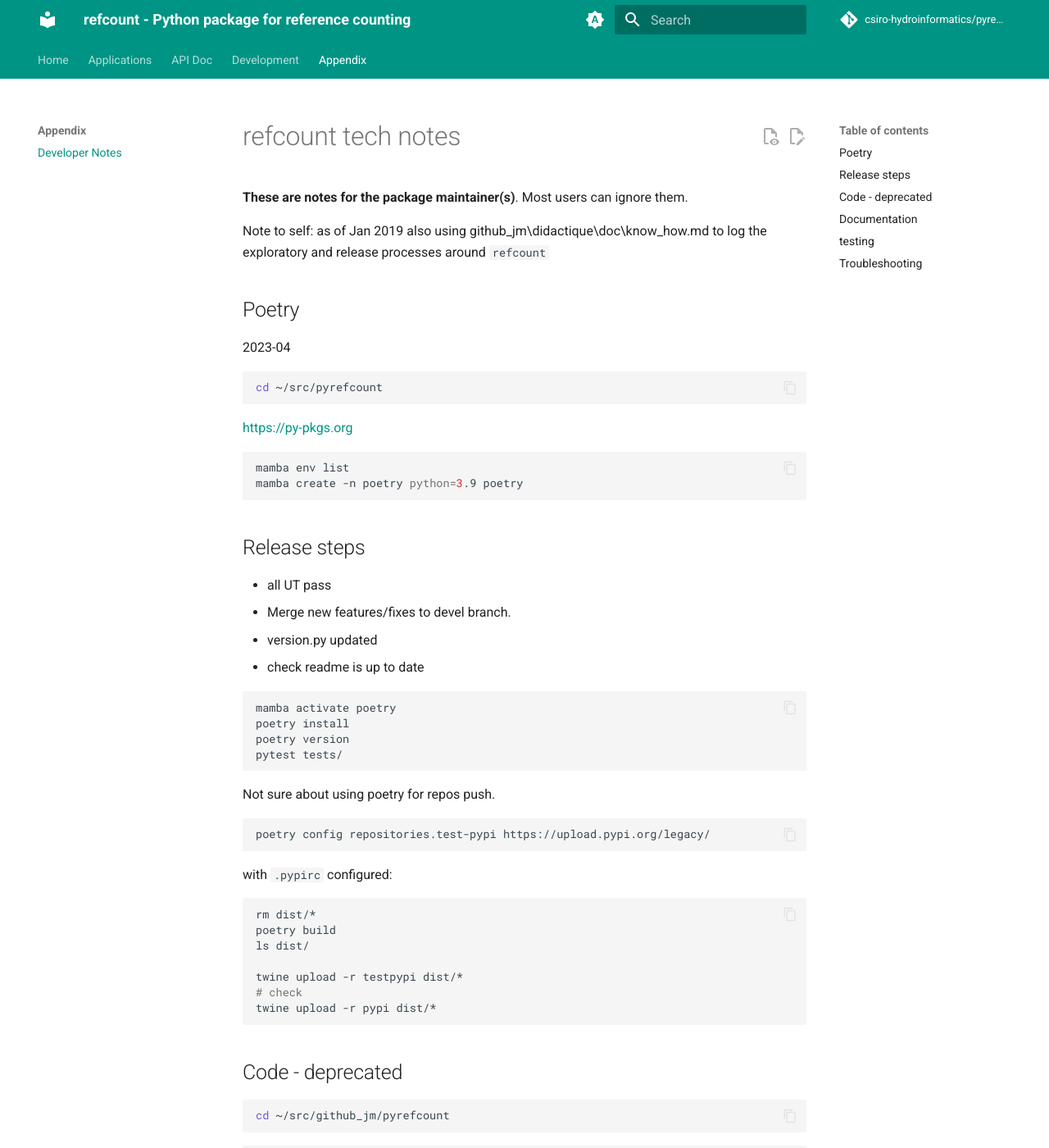
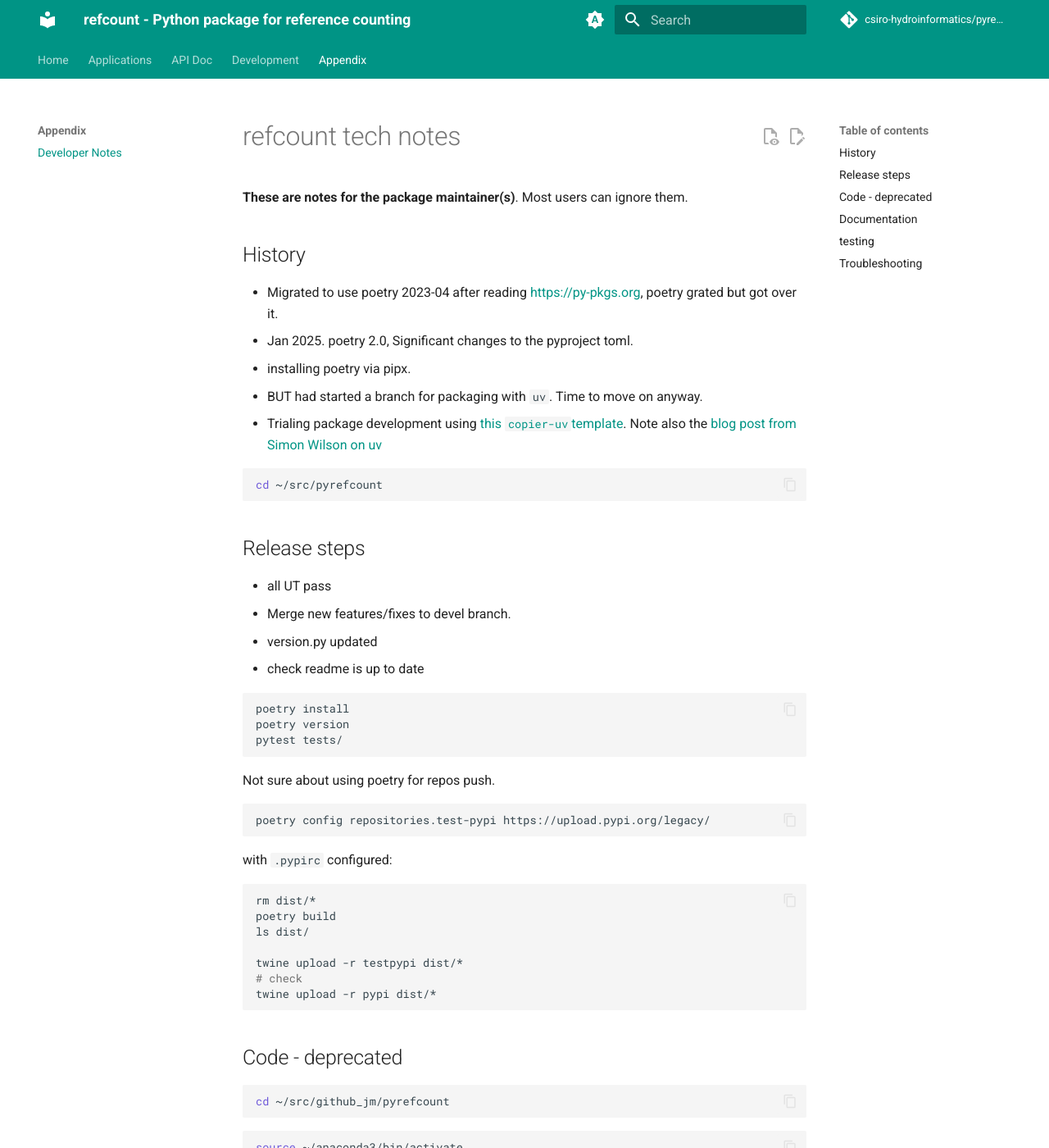
Before and after one commit to csiro-hydroinformatics/pyrefcount, an MkDocs documentation site: the page built from docs/tech_notes.md, in a window 1280 px wide and 1400 px high. Shown: the whole window at 82% size. Built offline with MkDocs 1.6.1 and Material for MkDocs 9.7.7, drawn with Linux system fonts in a browser that asks for light colours; comment, search, counter and statistics services are not loaded.

Commit message:
update tech notes for self

````diff
--- a/docs/tech_notes.md
+++ b/docs/tech_notes.md
@@ -2,21 +2,17 @@
 
 **These are notes for the package maintainer(s)**. Most users can ignore them.
 
-Note to self: as of Jan 2019 also using github_jm\didactique\doc\know_how.md to log the exploratory and release processes around `refcount`
+## History
 
-## Poetry
+* Migrated to use poetry 2023-04 after reading [https://py-pkgs.org](https://py-pkgs.org), poetry grated but got over it.
+* Jan 2025. poetry 2.0, Significant changes to the pyproject toml.
+  * installing poetry via pipx.
+  * BUT had started a branch for packaging with `uv`. Time to move on anyway.
+  * Trialing package development using [this `copier-uv`template](https://pawamoy.github.io/copier-uv/work/). Note also the [blog post from Simon Wilson on uv](https://til.simonwillison.net/python/uv-cli-apps)
 
-2023-04
 
 ```sh
 cd ~/src/pyrefcount
-```
-
-[https://py-pkgs.org](https://py-pkgs.org)
-
-```sh
-mamba env list
-mamba create -n poetry python=3.9 poetry
 ```
 
 ## Release steps
@@ -27,7 +23,6 @@ mamba create -n poetry python=3.9 poetry
 * check readme is up to date
 
 ```sh
-mamba activate poetry
 poetry install
 poetry version
 pytest tests/
````
